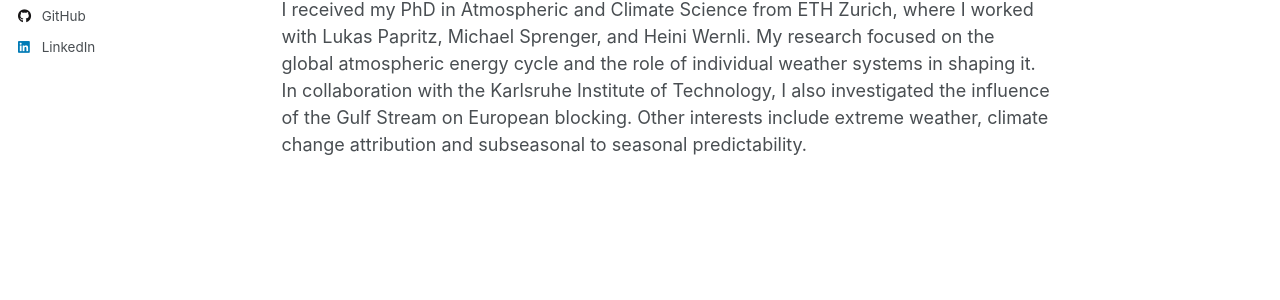
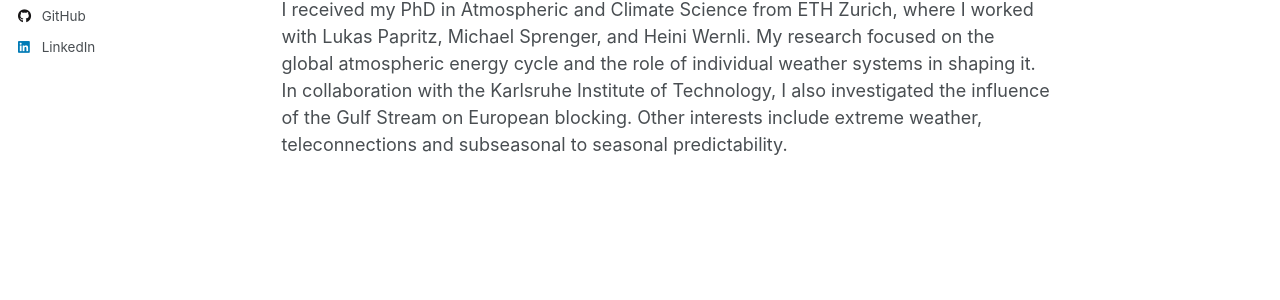
Before and after one commit to marcfederer/marcfederer.github.io, a Jekyll site: the page built from _pages/about.md, in a window 1280 px wide and 1079 px high. Shown: the part 516-816 px from the top of the window. Built offline with Jekyll 4.4.1, drawn with Linux system fonts in a browser that asks for light colours; some web fonts are replaced; a script that is not in the unit is left out.

Commit message:
Update interests in about.md

```diff
--- a/_pages/about.md
+++ b/_pages/about.md
@@ -11,4 +11,4 @@ I am a Postdoctoral Fellow in the Department of Earth, Atmospheric, and Planetar
 
 At MIT, I investigate the role of moisture in Rossby wave breaking and its influence on the organization of the midlatitude storm tracks. These processes are relevant for high impact weather such as blocking and cyclone clustering, yet they remain a major source of uncertainty in current climate models. Therefore, improving our understanding of how moisture affects the midlatitude storm tracks is essential for improving confidence in future climate projections. This project is funded through a Postdoc.Mobility grant from the Swiss National Science Foundation.
 
-I received my PhD in Atmospheric and Climate Science from ETH Zurich, where I worked with Lukas Papritz, Michael Sprenger, and Heini Wernli. My research focused on the global atmospheric energy cycle and the role of individual weather systems in shaping it. In collaboration with the Karlsruhe Institute of Technology, I also investigated the influence of the Gulf Stream on European blocking. Other interests include extreme weather, climate change attribution and subseasonal to seasonal predictability.
+I received my PhD in Atmospheric and Climate Science from ETH Zurich, where I worked with Lukas Papritz, Michael Sprenger, and Heini Wernli. My research focused on the global atmospheric energy cycle and the role of individual weather systems in shaping it. In collaboration with the Karlsruhe Institute of Technology, I also investigated the influence of the Gulf Stream on European blocking. Other interests include extreme weather, teleconnections and subseasonal to seasonal predictability.
```
